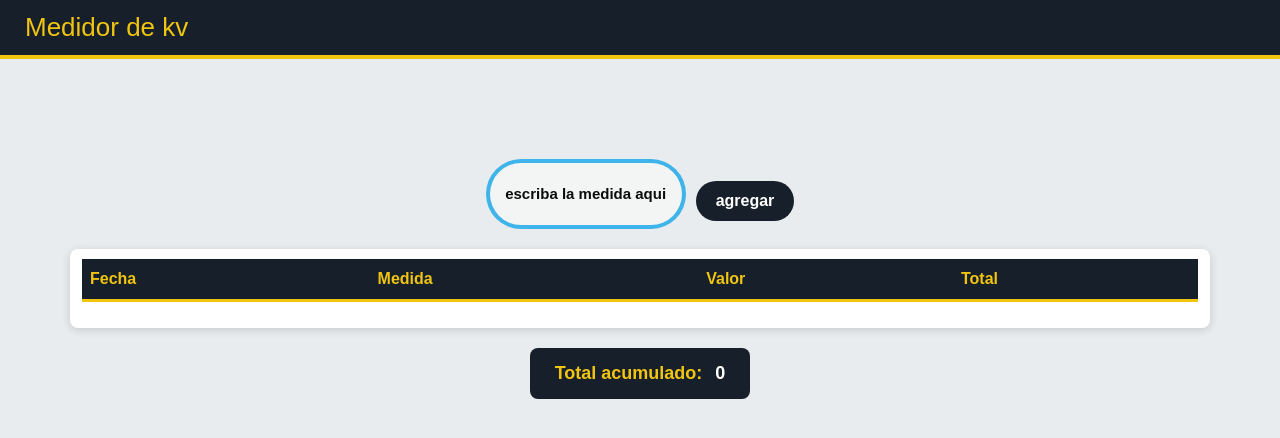
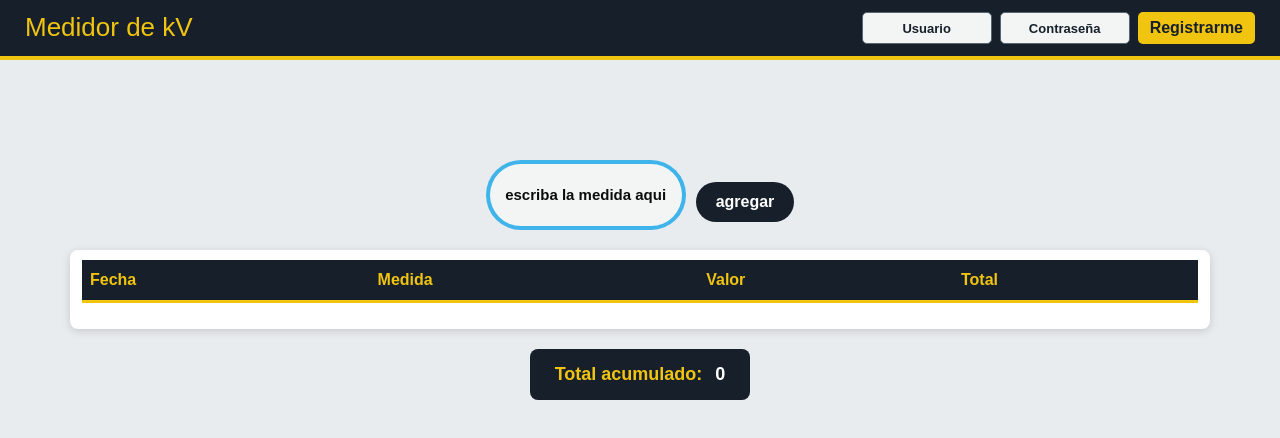
Before and after one commit to paternina12quinto/medidor-kv, a plain HTML site: page index.html in a window 1280 px wide. Drawn offline with nearby package versions, Linux system fonts and the light colour scheme; no server answers.

Commit message:
Enhance index.html with user registration feature
Added user registration inputs and updated navbar.

```diff
--- a/index.html
+++ b/index.html
@@ -12,11 +12,37 @@
 
 </head>
 <body>
-<nav>
-<h1> Medidor de kv</h1>
 
 
+
+
+<nav class="navbar-energia">
+
+    <h1>Medidor de kV</h1>
+
+    <div class="registro-nav">
+
+        <input
+            id="usuario"
+            type="text"
+            placeholder="Usuario"
+        >
+
+        <input
+            id="contraseña"
+            type="password"
+            placeholder="Contraseña"
+        >
+
+        <button id="registrar">
+            Registrarme
+        </button>
+
+    </div>
+
 </nav>
+
+
 
  <div class="entrada">
 <input id="medida" type="text" placeholder="escriba la medida aqui">
```
